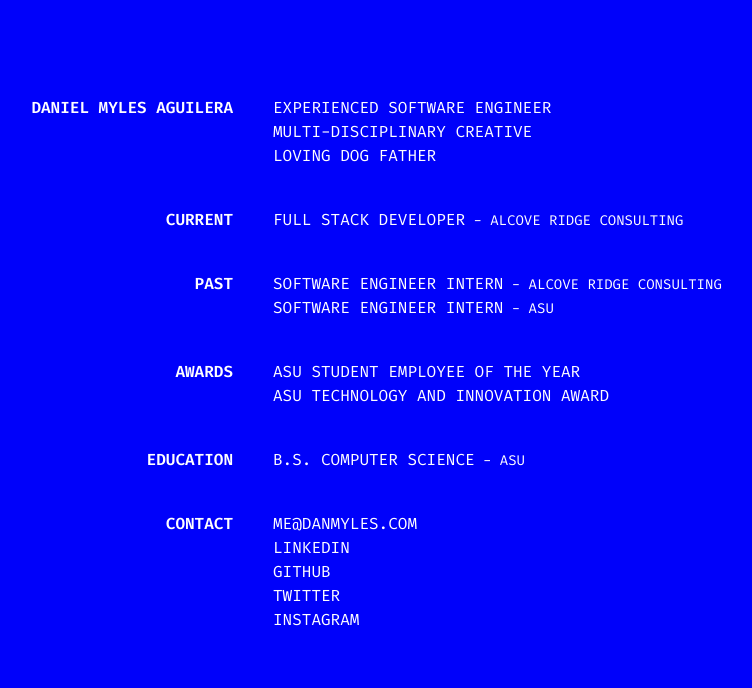
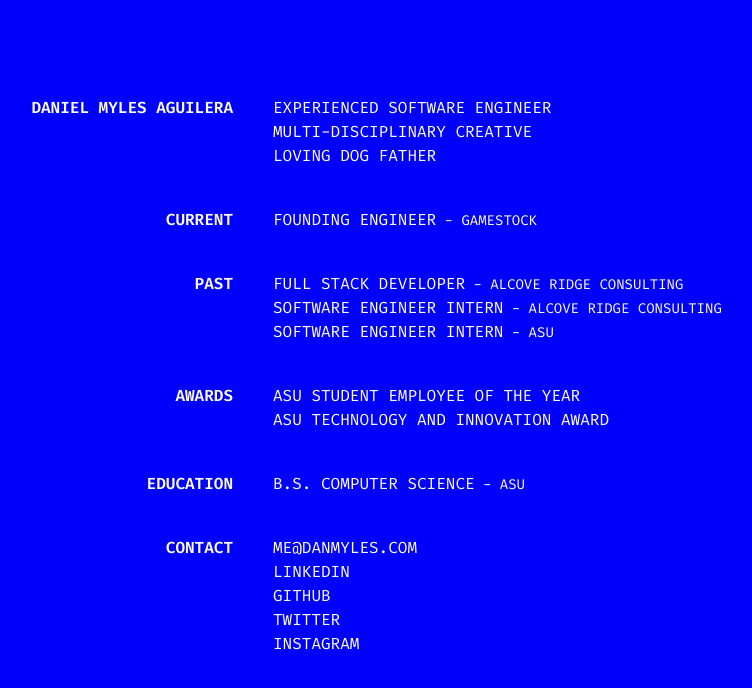
Before and after one commit to dan-myles/personal-website, a Next.js app: page / in a window 1280 px wide. Shown: the top 688 px of the page, without its empty margins (215-967 px from the left). Built offline with nearby package versions, Linux system fonts and the light colour scheme.

Commit message:
new job :P

```diff
--- a/src/app/page.tsx
+++ b/src/app/page.tsx
@@ -14,13 +14,17 @@
         <p className="font-semibold text-right">CURRENT</p>
         <div>
           <p>
-            FULL STACK DEVELOPER
-            <span className="text-sm"> - ALCOVE RIDGE CONSULTING</span>
+            FOUNDING ENGINEER
+            <span className="text-sm"> - GAMESTOCK</span>
           </p>
         </div>
 
         <p className="font-semibold text-right">PAST</p>
         <div>
+          <p>
+            FULL STACK DEVELOPER
+            <span className="text-sm"> - ALCOVE RIDGE CONSULTING</span>
+          </p>
           <p>
             SOFTWARE ENGINEER INTERN
             <span className="text-sm"> - ALCOVE RIDGE CONSULTING</span>
```
